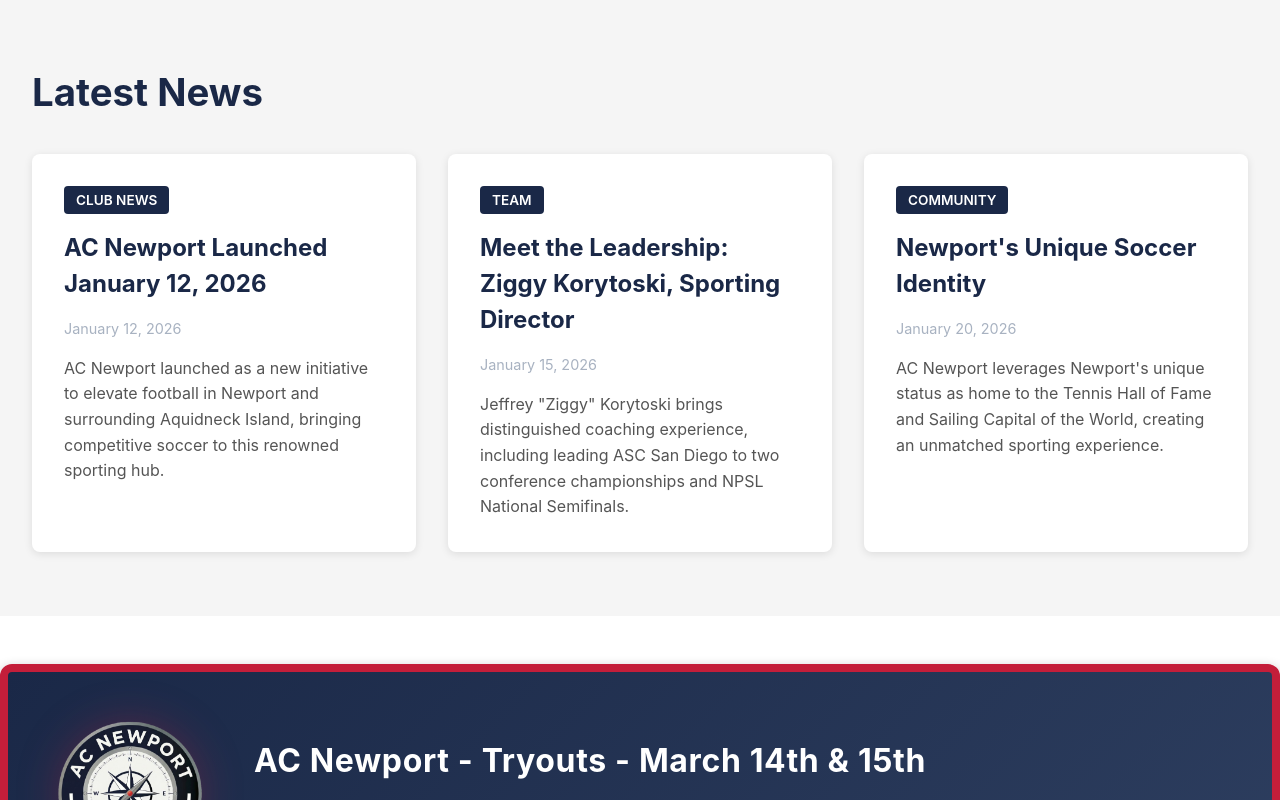
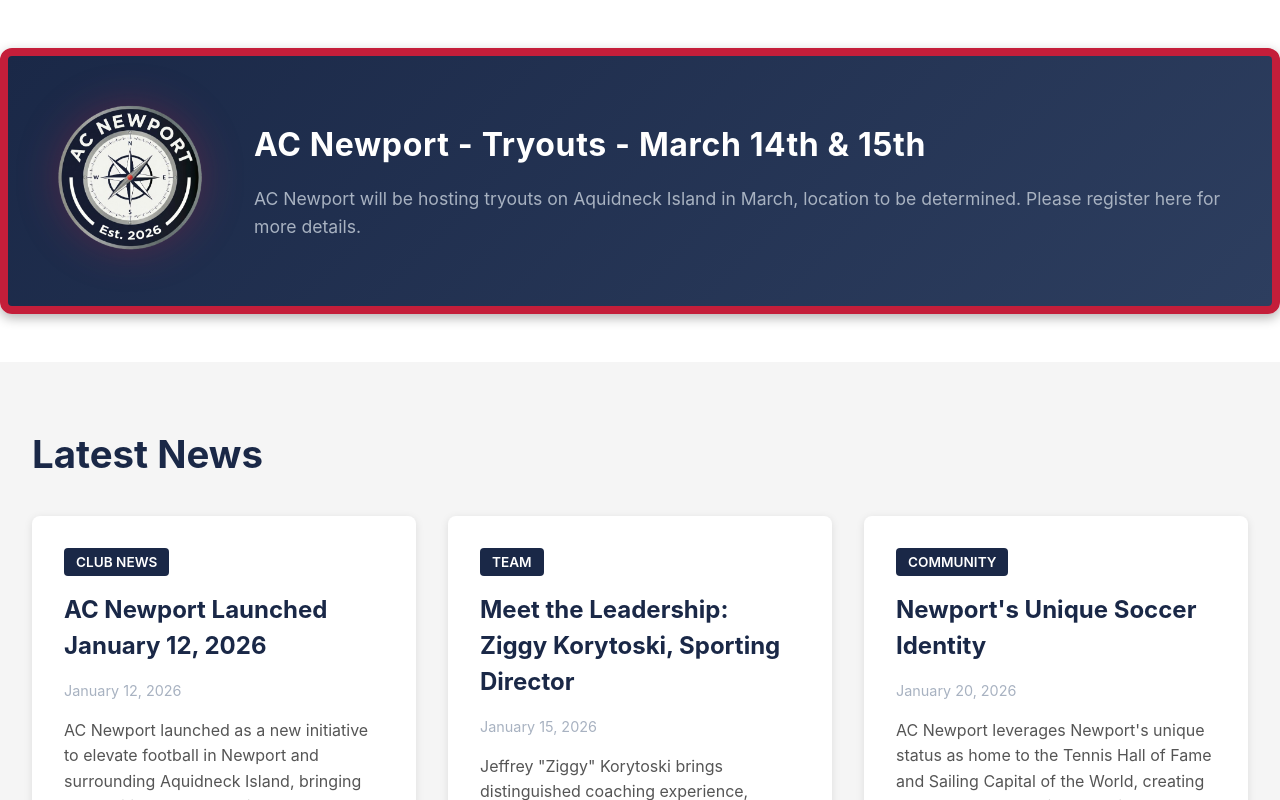
Before and after one commit to dmcsparren/ac-newport, a React (Vite) app: page / in a window 1280 px wide. Shown: the part 840-1640 px from the top of the page. Built offline with nearby package versions, Linux system fonts and the light colour scheme; the HTML template or start-up script is replaced by a standard one.

Commit message:
move tryouts banner

```diff
--- a/src/pages/Home.tsx
+++ b/src/pages/Home.tsx
@@ -8,8 +8,8 @@ const Home = () => {
   return (
     <div className="home-page">
       <Hero />
+      <TryoutBanner />
       <News />
-      <TryoutBanner />
       <section className="home-mailing-list">
         <div className="mailing-list-wrapper">
           <div className="mailing-list-container">
```
